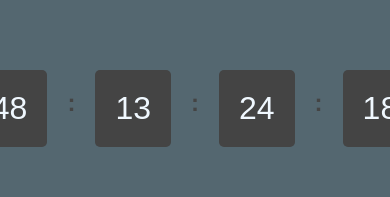
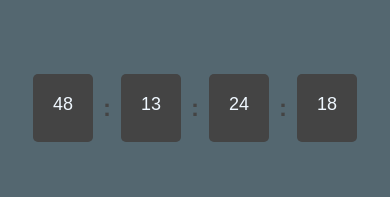
Before and after one commit to gretta-sky/calendar, a plain HTML site: page index.html in a window 390 px wide. Shown: the part 314-511 px from the top of the page. Drawn offline with Linux system fonts and the light colour scheme.

Commit message:
Update hearts.css

```diff
--- a/hearts.css
+++ b/hearts.css
@@ -32,7 +32,7 @@ body {
     display: flex;
     gap: 20px;
     color: #444;
-
+   max-width: 90vw;
 }
 
 .timer__item {
@@ -52,3 +52,14 @@ body {
 .timer__days {
     color: aliceblue;
 }
+
+@media screen and (max-width: 768px) {
+    .timer__item {
+        font-size: 18px;
+
+    }
+    .timer {
+        /* Переносим элементы таймера в колонку */
+        gap: 10px;
+    }
+}
```
